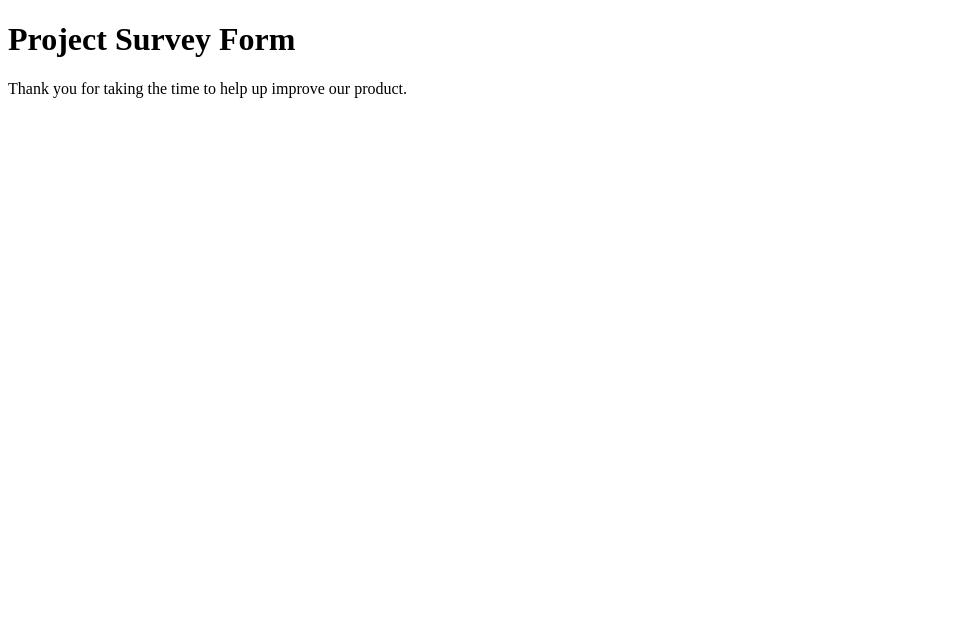
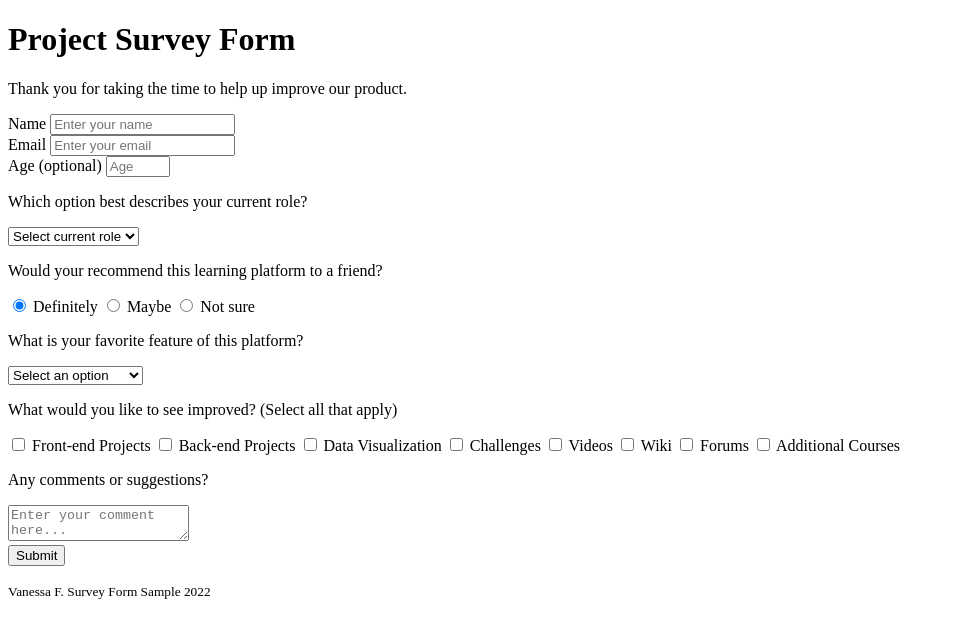
Before and after one commit to vanessuniq/survey_form, a plain HTML site: page index.html in a window 1280 px wide. Shown: the whole page, without its empty margins (0-955 px from the left). Drawn offline with Linux system fonts and the light colour scheme.

Commit message:
html completed

```diff
--- a/index.html
+++ b/index.html
@@ -9,13 +9,110 @@
 </head>
 
 <body>
-    <div>
+    <div class="container">
         <header>
             <h1 id="title">Project Survey Form</h1>
             <p id="description">Thank you for taking the time to help up improve our product.</p>
         </header>
-        <main></main>
-        <footer></footer>
+        <main>
+            <form id="survey-form">
+                <div class="form-group">
+                    <label id="name-label" for="name">Name</label>
+                    <input type="text" name="name" id="name" class="form-control" placeholder="Enter your name" required>
+                </div>
+                <div class="form-group">
+                    <label id="email-label" for="email">Email</label>
+                    <input type="email" name="email" id="email" class="form-control" placeholder="Enter your email" required>
+                </div>
+                <div class="form-group">
+                    <label id="number-label" for="number">Age (optional)</label>
+                    <input type="number" name="number" id="number" class="form-control" min="12" max="100" placeholder="Age">
+                </div>
+                <div class="form-group">
+                    <p>Which option best describes your current role?</p>
+                    <select name="role" id="dropdown" class="form-control" required>
+                        <option disabled selected value>Select current role</option>
+                        <option value="stuedent">Stuedent</option>
+                        <option value="job">Full Time Job</option>
+                        <option value="learner">Full Time Learner</option>
+                        <option value="preferNo">Prefer not to say</option>
+                        <option value="other">Other</option>
+                    </select>
+                </div>
+                <div class="form-group">
+                    <p>Would your recommend this learning platform to a friend?</p>
+                    <label>
+                        <input type="radio" name="user-recommend" value="definitely" class="input-radio" checked>
+                        Definitely
+                    </label>
+                    <label>
+                        <input type="radio" name="user-recommend" value="maybe" class="input-radio">
+                        Maybe
+                    </label>
+                    <label>
+                        <input type="radio" name="user-recommend" value="not-sure" class="input-radio">
+                        Not sure
+                    </label>
+                </div>
+                <div class="form-group">
+                    <p>What is your favorite feature of this platform?</p>
+                    <select name="feature" id="feature" class="form-control" required>
+                        <option disabled selected value>Select an option</option>
+                        <option value="community">Community</option>
+                        <option value="projects">Projects</option>
+                        <option value="challenges">Coding Challenges</option>
+                    </select>
+                </div>
+                <div class="form-group">
+                    <p>What would you like to see improved? (Select all that apply)</p>
+                    <label>
+                        <input type="checkbox" name="prefer" value="front-end-projects" class="input-checkbox">
+                        Front-end Projects
+                    </label>
+                    <label>
+                        <input type="checkbox" name="prefer" value="back-end-projects" class="input-checkbox">
+                        Back-end Projects
+                    </label>
+                    <label>
+                        <input type="checkbox" name="prefer" value="data-visualization" class="input-checkbox">
+                        Data Visualization
+                    </label>
+                    <label>
+                        <input type="checkbox" name="prefer" value="challenges" class="input-checkbox">
+                        Challenges
+                    </label>
+                    <label>
+                        <input type="checkbox" name="prefer" value="videos" class="input-checkbox">
+                        Videos
+                    </label>
+                    <label>
+                        <input type="checkbox" name="prefer" value="wiki" class="input-checkbox">
+                        Wiki
+                    </label>
+                    <label>
+                        <input type="checkbox" name="prefer" value="forums" class="input-checkbox">
+                        Forums
+                    </label>
+                    <label>
+                        <input type="checkbox" name="prefer" value="additional-courses" class="input-checkbox">
+                        Additional Courses
+                    </label>
+
+                </div>
+                <div class="form-group">
+                    <p>Any comments or suggestions?</p>
+                    <textarea name="comment" id="comments" class="input-textarea" placeholder="Enter your comment here..."></textarea>
+                </div>
+                <div class="form-group">
+                    <button type="submit" id="submit" class="submit-button">
+                        Submit
+                    </button>
+                </div>
+            </form>
+        </main>
+        <footer>
+            <p><small>Vanessa F. Survey Form Sample 2022</small></p>
+        </footer>
     </div>
 </body>
 
```
